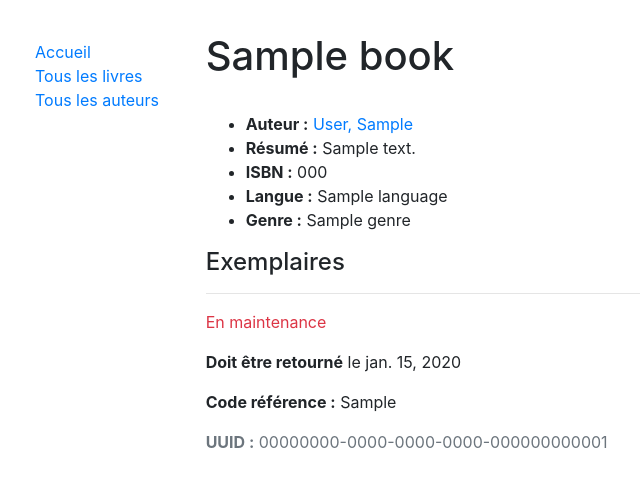
After one commit to Louis-Gabriel-TM/mdn-django, a Django app: page /catalog/books/1 in a window 1280 px wide. The commit adds this page. Shown: the top 487 px of the page, without its empty margins (108-748 px from the left). Run offline with Django 3.2, Linux system fonts and the light colour scheme; tables that the repository leaves empty hold one stand-in row (values such as "Sample post"); some libraries are stand-ins or nearby versions.

Commit message:
Add book detail page

```diff
--- a/library/catalog/static/css/style.css
+++ b/library/catalog/static/css/style.css
@@ -1,6 +1,27 @@
+h1 {
+  margin-bottom: 32px;
+}
+
+/* ================
+   COMPONENTS BOXES
+   ================ */
+.content-wrapper {
+  width: 100%;
+  max-width: 1024px;
+  margin: 32px auto;
+}
+
 .sidebar-nav {
-    margin-top: 20px;
-    padding: 0;
+  margin-top: 8px;
+  padding: 0;
 
-    list-style: none;
+  list-style: none;
 }
+
+.current-page {
+  padding: 0 32px;
+}
+
+.page-links {
+  margin: 16px auto;
+}
--- a/library/catalog/templates/base.html
+++ b/library/catalog/templates/base.html
@@ -23,7 +23,7 @@
 
   <body>
 
-    <div class="container-fluid">
+    <div class="content-wrapper container-fluid">
       <div class="row">
 
         <div class="col-sm-2">
@@ -37,7 +37,33 @@
         </div>
 
         <div class="col-sm-10">
+
           {% block content %}{% endblock content %}
+
+          {% block pagination %}
+            {% if is_paginated %}
+
+              <div class="pagination">
+                <span class="page-links">
+
+                  {% if page_obj.has_previous %}
+                    <a href="{{ request.page }}?page={{ page_obj.previous_page_number }}">< précédent</a>
+                  {% endif %}
+
+                  <span class="current-page">
+                    page {{ page_obj.number }} / {{ page_obj.paginator.num_pages }}
+                  </span>
+
+                  {% if page_obj.has_next %}
+                    <a href="{{ request.page }}?page={{ page_obj.next_page_number }}">suivant ></a>
+                  {% endif %}
+
+                </span>
+              </div>
+
+            {% endif %}
+          {% endblock pagination %}
+
         </div>
 
       </div>
--- /dev/null
+++ b/library/catalog/templates/catalog/book_detail.html
@@ -0,0 +1,38 @@
+{% extends 'base.html' %}
+
+
+{% block content %}
+
+  <h1>{{ book.title }}</h1>
+
+  <ul>
+    <li><strong>Auteur :</strong> <a href="">{{ book.author }}</a></li>
+    <li><strong>Résumé :</strong> {{ book.summary }}</li>
+    <li><strong>ISBN :</strong> {{ book.isbn }}</li>
+    <li><strong>Langue :</strong> {{ book.language }}</li>
+    <li><strong>Genre :</strong> {{ book.genre.all|join:", " }}</li>
+  </ul>
+
+  <aside>
+    <h4>Exemplaires</h4>
+
+    {% for copy in book.bookinstance_set.all %}
+
+      <hr />
+
+      <p class="{% if copy.status == 'a' %}text-success{% else %}text-danger{% endif %}">
+        {{ copy.get_status_display }}
+      </p>
+
+      {% if copy.status != 'a' %}
+        <p><strong>Doit être retourné</strong> le {{ copy.due_back }}</p>
+      {% endif %}
+
+      <p><strong>Code référence :</strong> {{ copy.imprint }}</p>
+
+      <p class="text-muted"><strong>UUID :</strong> {{ copy.uuid }}</p>
+
+    {% endfor %}
+  </aside>
+
+{% endblock content %}
--- a/library/catalog/templates/catalog/book_list.html
+++ b/library/catalog/templates/catalog/book_list.html
@@ -9,7 +9,7 @@
     <ul>
       {% for book in book_list %}
         <li>
-          <a href=""{{ book.get_absolute.url }}>{{ book.title }}</a>, de {{ book.author }}
+          <a href="{{ book.get_absolute_url }}">{{ book.title }}</a>, de {{ book.author }}
         </li>
       {% endfor %}
     </ul>
--- a/library/catalog/urls.py
+++ b/library/catalog/urls.py
@@ -6,4 +6,5 @@ from . import views
 urlpatterns = [
     path('', views.index, name='index'),
     path('books/', views.BookListView.as_view(), name='books'),
+    path('books/<int:pk>', views.BookDetailView.as_view(), name='book-detail'),
 ]
--- a/library/catalog/views.py
+++ b/library/catalog/views.py
@@ -26,6 +26,7 @@ def index(request):
 class BookListView(generic.ListView):
 
     model = Book
+    paginate_by = 3
 
     def get_queryset(self):
 
@@ -37,3 +38,8 @@ class BookListView(generic.ListView):
         context['additional_data'] = "Une donnée supplémentaire"
 
         return context
+
+
+class BookDetailView(generic.DetailView):
+
+    model = Book
```
